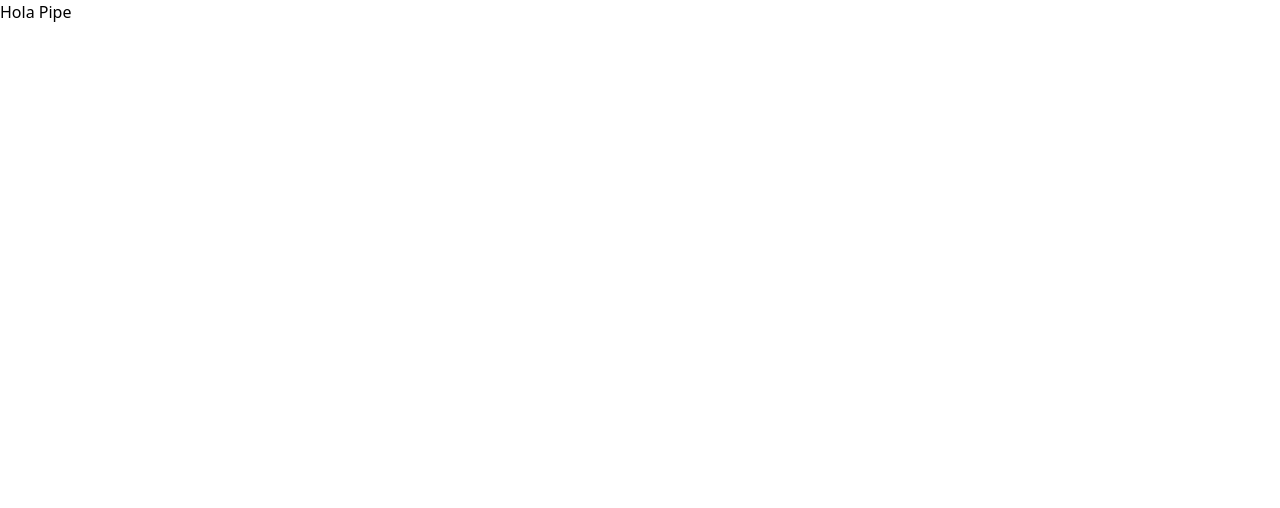
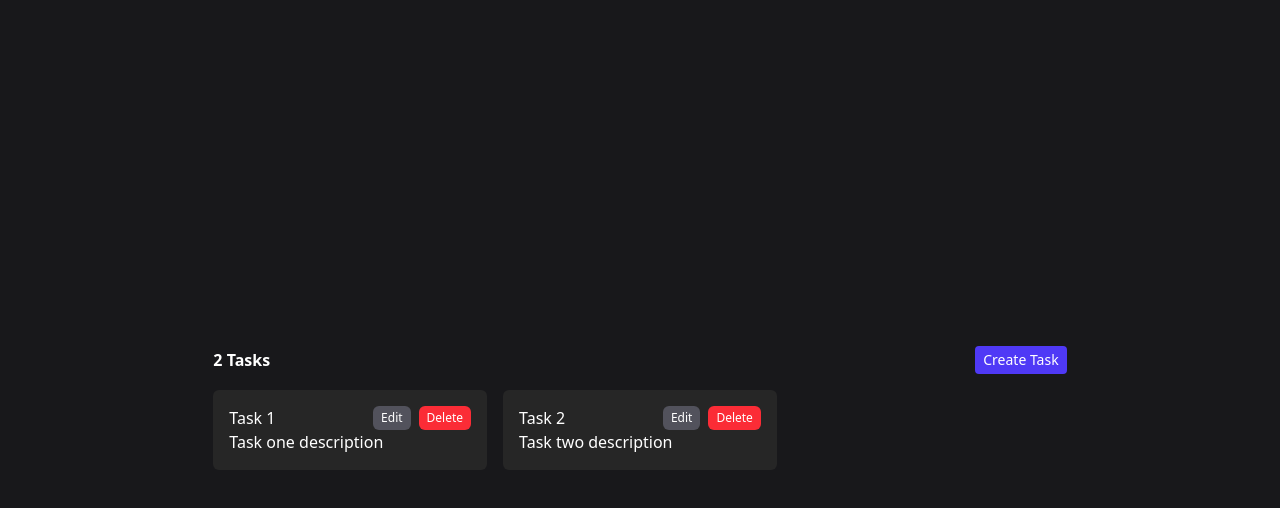
Before and after one commit to Pipeto84/redux-task, a React (Vite) app: page / in a window 1280 px wide. Shown: the top 508 px of the page. Built offline with nearby package versions, Linux system fonts and the light colour scheme.

Commit message:
2 problems

```diff
--- a/package.json
+++ b/package.json
@@ -16,7 +16,8 @@
     "react-dom": "^19.0.0",
     "react-redux": "^9.2.0",
     "react-router-dom": "^7.3.0",
-    "tailwindcss": "^4.0.12"
+    "tailwindcss": "^4.0.12",
+    "uuid": "^11.1.0"
   },
   "devDependencies": {
     "@eslint/js": "^9.21.0",
--- a/src/App.tsx
+++ b/src/App.tsx
@@ -1,11 +1,20 @@
 import "./App.css";
-
+import { TaskForm } from "./components/TaskForm";
+import { TaskList } from "./components/TaskList";
+import { BrowserRouter, Routes, Route } from "react-router-dom";
 
 function App() {
-
   return (
-    <div>
-      <div>Hola Pipe</div>
+    <div className="bg-zinc-900 h-screen text-white">
+      <div className="flex items-center justify-center h-full">
+        <BrowserRouter>
+          <Routes>
+            <Route path="/" element={<TaskList />} />
+            <Route path="/create-task" element={<TaskForm />} />
+            <Route path="/edit-task/:id" element={<TaskForm />} />
+          </Routes>
+        </BrowserRouter>
+      </div>
     </div>
   );
 }
--- /dev/null
+++ b/src/app/hooks.ts
@@ -0,0 +1,6 @@
+import { useDispatch, useSelector, useStore } from "react-redux";
+import type { AppDispatch, AppStore, RootState } from "./store";
+
+export const useAppDispatch = useDispatch.withTypes<AppDispatch>();
+export const useAppSelector = useSelector.withTypes<RootState>();
+export const useAppStore = useStore.withTypes<AppStore>();
--- /dev/null
+++ b/src/components/TaskForm.tsx
@@ -0,0 +1,95 @@
+import React, { useState, useEffect } from "react";
+import type { TypedUseSelectorHook } from "react-redux";
+import { addTask, editTask, TaskState } from "../features/tasks/taskSlice";
+import { v4 as uuid } from "uuid";
+import { useNavigate, useParams } from "react-router-dom";
+import type { AppDispatch, AppStore, RootState } from "../app/store";
+import { useAppSelector, useAppDispatch } from "../app/hooks";
+
+export const TaskForm = () => {
+  const dispatch = useAppDispatch();
+  const navigate = useNavigate();
+  const params = useParams();
+  const tasks = useAppSelector((state) => state.tasks);
+
+  interface IUser {
+    id?: string;
+    title: string;
+    description: string;
+  }
+
+  const [task, setTask] = useState<IUser>({
+    title: "",
+    description: "",
+  });
+
+  const handleChangeInput = (e: React.ChangeEvent<HTMLInputElement>) => {
+    setTask({
+      ...task,
+      [e.target.name]: e.target.value,
+    });
+  };
+  const handleChangeTextarea = (e: React.ChangeEvent<HTMLTextAreaElement>) => {
+    setTask({
+      ...task,
+      [e.target.name]: e.target.value,
+    });
+  };
+
+  const handleSubmit = (e: React.FormEvent) => {
+    e.preventDefault();
+    if (params.id) {
+      dispatch(editTask(task));
+    } else {
+      dispatch(
+        addTask({
+          ...task,
+          id: uuid(),
+        })
+      );
+    }
+    navigate("/");
+  };
+  useEffect(() => {
+    if (params.id) {
+      setTask(tasks.find((task) => task.id === params.id));
+    }
+  }, [params.id, tasks]);
+
+  return (
+    <form
+      onSubmit={handleSubmit}
+      className="bg-zinc-800 max-w-sm p-4 rounded-xl"
+    >
+      <label htmlFor="title" className="block text-xs font-bold mb-2">
+        Task:
+      </label>
+      <input
+        name="title"
+        type="text"
+        placeholder="Title..."
+        onChange={handleChangeInput}
+        value={task.title}
+        className="w-full p-2 rounded-md bg-zinc-600 mb-2"
+        autoComplete="off"
+        autoFocus
+      />
+      <label htmlFor="description" className="block text-xs font-bold mb-2">
+        Description:
+      </label>
+      <textarea
+        name="description"
+        placeholder="Description..."
+        onChange={handleChangeTextarea}
+        value={task.description}
+        className="w-full p-2 rounded-md bg-zinc-600 mb-2"
+      ></textarea>
+      <button
+        className="bg-indigo-600 px-2 py-1 rounded-md xxx disabled:opacity-25 disabled:cursor-not-allowed"
+        disabled={task.title.length < 1}
+      >
+        Save
+      </button>
+    </form>
+  );
+};
--- /dev/null
+++ b/src/components/TaskList.tsx
@@ -0,0 +1,48 @@
+import { deleteTask } from "../features/tasks/taskSlice";
+import { Link } from "react-router-dom";
+import { useAppSelector, useAppDispatch } from "../app/hooks";
+
+export const TaskList = () => {
+  const tasks = useAppSelector((state) => state.tasks);
+  const dispatch = useAppDispatch();
+  const handleDelete = (id: string) => {
+    dispatch(deleteTask(id));
+  };
+  return (
+    <div className="w-4/6 ">
+      <header className="flex justify-between items-center py-4">
+        <h1 className="font-bold">{tasks.length} Tasks</h1>
+        <Link
+          to="/create-task"
+          className="bg-indigo-600 px-2 py-1 rounded-sm text-sm"
+        >
+          Create Task
+        </Link>
+      </header>
+      <div className="grid grid-cols-3 gap-4 taskList">
+        {tasks.map((task) => (
+          <div key={task.id} className="bg-neutral-800 p-4 rounded-md">
+            <header className="flex justify-between">
+              <h3>{task.title}</h3>
+              <div className="flex gap-x-2">
+                <Link
+                  to={`/edit-task/${task.id}`}
+                  className="bg-zinc-600 px-2 py-1 text-xs rounded-md"
+                >
+                  Edit
+                </Link>
+                <button
+                  onClick={() => handleDelete(task.id)}
+                  className="bg-red-500 px-2 py-1 text-xs rounded-md cursor-pointer"
+                >
+                  Delete
+                </button>
+              </div>
+            </header>
+            <p>{task.description}</p>
+          </div>
+        ))}
+      </div>
+    </div>
+  );
+};
--- a/src/features/tasks/taskSlice.tsx
+++ b/src/features/tasks/taskSlice.tsx
@@ -1,20 +1,52 @@
-import { createSlice } from "@reduxjs/toolkit";
+import { createSlice, PayloadAction } from "@reduxjs/toolkit";
+import { RootState } from "../../app/store";
 
-const initialState = [
+export interface TaskState {
+  id?: string;
+  title: string;
+  description: string;
+}
+
+const initialState: TaskState[] = [
   {
-    name: "Task 1",
-    description: "Description task 1",
+    id: "1",
+    title: "Task 1",
+    description: "Task one description",
   },
   {
-    name: "Task 2",
-    description: "Description task 2",
+    id: "2",
+    title: "Task 2",
+    description: "Task two description",
   },
 ];
 
-export const TaskSlice = createSlice({
+export const taskSlice = createSlice({
   name: "tasks",
   initialState,
-  reducers: {},
+  reducers: {
+    addTask: (state, action: PayloadAction<TaskState>) => {
+      state.push(action.payload);
+    },
+    deleteTask: (state, action: PayloadAction<string>) => {
+      const taskFound = state.find((task) => task.id === action.payload);
+      if (taskFound) {
+        state.splice(state.indexOf(taskFound), 1);
+      }
+    },
+    editTask: (state, action: PayloadAction<TaskState>) => {
+      const { id, title, description } = action.payload;
+
+      const foundTask = state.find((task) => task.id === id);
+      if (foundTask) {
+        foundTask.title = title;
+        foundTask.description = description;
+      }
+    },
+  },
 });
 
-export default TaskSlice.reducer;
+export const { addTask, deleteTask, editTask } = taskSlice.actions;
+
+export const selectTask = (state: RootState) => state.tasks;
+
+export default taskSlice.reducer;
```
Also changed, not shown: src/app/store.ts (+3 -6 lines), src/components/taskForm.tsx (deleted), src/components/taskList.tsx (deleted), 1 other file (tests, documents, lock files or other folders).
